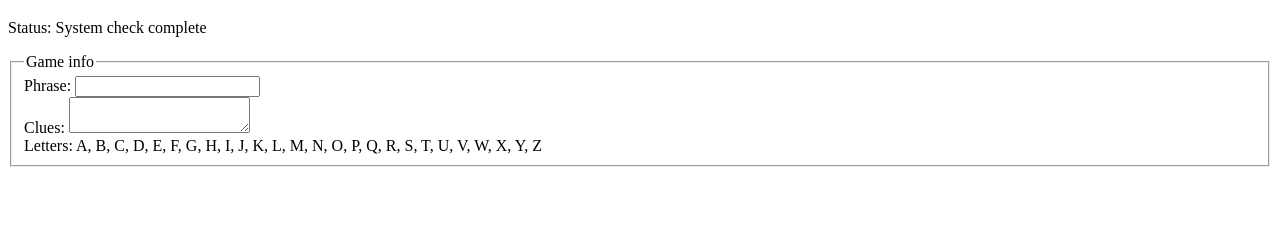
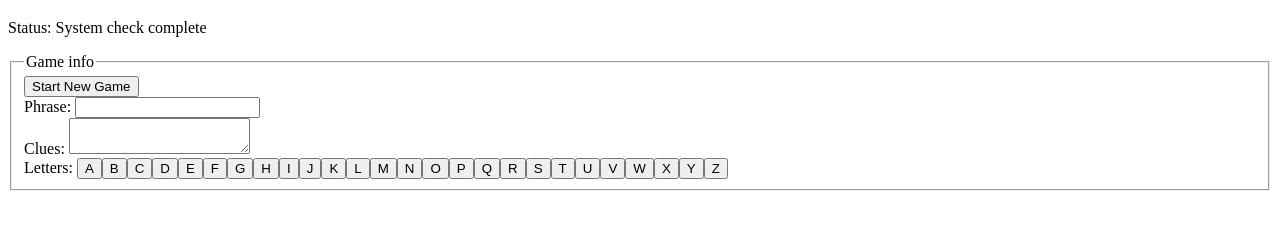
Before and after one commit to GeekAthelon/soi_hangman, a website with bundled scripts: page src/index.html in a window 1280 px wide. Shown: the part 61-290 px from the top of the page. Built offline with nearby package versions, Linux system fonts and the light colour scheme.

Commit message:
Letters displayed. Used letters diabled.

```diff
--- a/src/index.html
+++ b/src/index.html
@@ -1,8 +1,10 @@
 <!DOCTYPE html>
 <html>
+
 <head>
     <title>Hangman</title>
 </head>
+
 <body>
     <h1>Hangman</h1>
 
@@ -13,6 +15,10 @@
     <fieldset>
         <legend>Game info</legend>
         <form action="javascript:return false;">
+            <div>
+                <button class="js-new-game" type="button">Start New Game</button>
+            </div>
+            <label>
                 <label>
                     Phrase:
                     <input class="js-phrase">
@@ -20,9 +26,7 @@
                 <br>
                 <label>
                     Clues:
-                <textarea class="js-clues">
-
-                </textarea>
+                    <textarea class="js-clues"></textarea>
                 </label>
                 <br>
                 <label>
@@ -33,4 +37,5 @@
     </fieldset>
     <script src="index.js"></script>
 </body>
+
 </html>
--- a/src/index.ts
+++ b/src/index.ts
@@ -1,7 +1,8 @@
+import { start } from "repl";
+
 interface IGameData {
     clues: string;
     lettersAvailable: string[];
-    lettersUsed: string[];
     phrase: string;
 }
 
@@ -51,28 +52,59 @@ interface IGameData {
 
         cluesEl.value = gd.clues;
         phraseEl.value = gd.phrase;
-        lettersEl.textContent = gd.lettersAvailable.join(", ");
+
+        lettersEl.innerHTML = "";
+
+        letters.forEach((letter) => {
+            const b = document.createElement("button");
+            b.textContent = letter;
+            if (gd.lettersAvailable.indexOf(letter) === -1) {
+                b.disabled = true;
+            }
+
+            b.addEventListener("click", () => {
+                const index = gd.lettersAvailable.indexOf(letter);
+                if (index > -1) {
+                    gd.lettersAvailable.splice(index, 1);
+                    showGame(gd);
+                }
+            });
+
+            lettersEl.appendChild(b);
+        });
     };
 
     const startGame = () => {
         phraseEl.value = "";
         cluesEl.value = "";
 
-        gameData = {
+        const gd: IGameData = {
             clues: "",
             lettersAvailable: letters,
-            lettersUsed: [],
             phrase: "",
         };
 
-        saveGame(gameData);
-        showGame(gameData);
+        return gd;
     };
 
     if (!storage) {
         statusEl.textContent = "No localStorage -- cannot use this";
     } else {
         statusEl.textContent = "System check complete";
-        startGame();
+        const loadedData = loadGame();
+        if (loadedData) {
+            gameData = loadedData;
+        } else {
+            gameData = startGame();
+        }
+        const newButton = document.querySelector(".js-new-game") as HTMLButtonElement;
+
+        saveGame(gameData);
+        showGame(gameData);
+        newButton.addEventListener("click", () => {
+            const gd = startGame();
+            saveGame(gd);
+            showGame(gd);
+        });
     }
 })();
```
Lines whose indentation alone changed are shown as unchanged.
